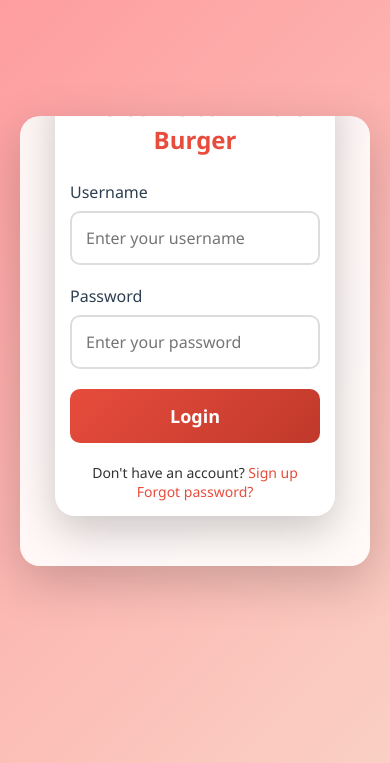
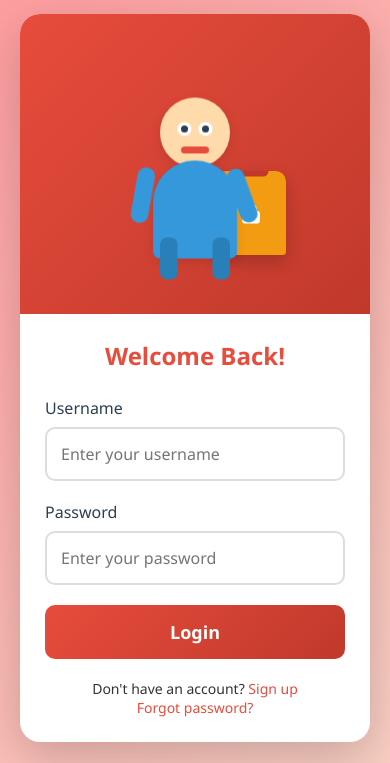
Before and after one commit to awais905/Pizza-and-burger-, a plain HTML site: page login.html in a window 390 px wide. Shown: the part 81-844 px from the top of the page. Drawn offline with Linux system fonts and the light colour scheme.

Commit message:
Update login.html

```diff
--- a/login.html
+++ b/login.html
@@ -28,43 +28,77 @@
             display: flex;
             justify-content: center;
             align-items: center;
-            overflow: hidden;
             color: var(--text);
+            padding: 20px;
         }
 
         .container {
             width: 100%;
-            max-width: 1200px;
-            margin: 0 auto;
-            padding: 20px;
+            max-width: 1000px;
+            display: flex;
+            flex-direction: column;
+            align-items: center;
+        }
+
+        .logo {
+            font-size: 2.5rem;
+            font-weight: bold;
+            margin-bottom: 30px;
+            color: var(--dark);
+            text-align: center;
+        }
+
+        .logo span:first-child {
+            color: var(--primary);
+        }
+
+        .logo span:last-child {
+            color: var(--secondary);
+        }
+
+        .login-card {
+            background: white;
+            border-radius: 20px;
+            overflow: hidden;
+            box-shadow: 0 15px 50px rgba(0, 0, 0, 0.2);
+            width: 100%;
+            max-width: 900px;
+            display: flex;
+            min-height: 500px;
+        }
+
+        .animation-side {
+            flex: 1;
+            background: linear-gradient(135deg, var(--primary), var(--accent));
             display: flex;
             justify-content: center;
             align-items: center;
-            min-height: 100vh;
-        }
-
-        /* Animation Container */
-        .animation-container {
             position: relative;
-            width: 100%;
-            max-width: 800px;
-            height: 600px;
-            background: rgba(255, 255, 255, 0.9);
-            border-radius: 20px;
-            box-shadow: 0 15px 50px rgba(0, 0, 0, 0.2);
             overflow: hidden;
         }
 
-        /* Cartoon Character */
+        .form-side {
+            flex: 1;
+            padding: 40px;
+            display: flex;
+            flex-direction: column;
+            justify-content: center;
+        }
+
+        .cartoon-container {
+            position: relative;
+            width: 300px;
+            height: 300px;
+        }
+
         .cartoon {
             position: absolute;
-            bottom: 150px;
-            left: -200px;
             width: 180px;
             height: 250px;
+            bottom: 0;
+            left: 60px;
             z-index: 10;
-            animation: enter 1.5s forwards ease-in-out;
-            animation-delay: 0.5s;
+            animation: bounce 2s infinite ease-in-out;
         }
 
         .cartoon-body {
@@ -114,6 +148,7 @@
             border-radius: 50%;
             top: 5px;
             left: 5px;
+            animation: blink 4s infinite;
         }
 
         .cartoon-mouth {
@@ -164,69 +199,53 @@
             right: 40px;
         }
 
-        /* Bag */
         .bag {
             position: absolute;
-            width: 120px;
-            height: 140px;
-            background: var(--primary);
-            bottom: 150px;
-            left: 50%;
-            transform: translateX(-50%);
-            border-radius: 20px 20px 10px 10px;
+            width: 100px;
+            height: 120px;
+            background: var(--secondary);
+            bottom: 20px;
+            right: 50px;
+            border-radius: 15px 15px 5px 5px;
             box-shadow: 0 10px 25px rgba(0, 0, 0, 0.2);
             z-index: 5;
             display: flex;
             justify-content: center;
             align-items: center;
             overflow: hidden;
-            animation: bagDrop 1s forwards ease-in-out;
-            animation-delay: 2s;
-            opacity: 0;
+            animation: bagBounce 2s infinite ease-in-out;
         }
 
         .bag-handle {
             position: absolute;
-            width: 60px;
-            height: 20px;
-            background: var(--secondary);
-            border-radius: 20px;
-            top: -10px;
-            left: 30px;
+            width: 50px;
+            height: 15px;
+            background: var(--accent);
+            border-radius: 15px;
+            top: -7px;
+            left: 25px;
         }
 
         .bag-content {
             color: white;
-            font-size: 2rem;
-            animation: bounce 2s infinite ease-in-out;
+            font-size: 1.8rem;
         }
 
-        /* Login Form */
         .login-form {
-            position: absolute;
-            width: 350px;
-            background: white;
-            padding: 30px;
-            border-radius: 20px;
-            box-shadow: 0 15px 40px rgba(0, 0, 0, 0.2);
-            bottom: -400px;
-            left: 50%;
-            transform: translateX(-50%);
-            z-index: 20;
-            animation: formRise 1.5s forwards ease-in-out;
-            animation-delay: 3s;
-            text-align: center;
+            width: 100%;
+            max-width: 350px;
+            margin: 0 auto;
         }
 
         .login-form h2 {
             color: var(--primary);
             margin-bottom: 25px;
             font-size: 28px;
+            text-align: center;
         }
 
         .form-group {
             margin-bottom: 20px;
-            text-align: left;
         }
 
         .form-group label {
@@ -273,6 +292,7 @@
         .form-footer {
             margin-top: 20px;
             font-size: 14px;
+            text-align: center;
         }
 
         .form-footer a {
@@ -282,9 +302,14 @@
         }
 
         /* Animations */
-        @keyframes enter {
-            0% { left: -200px; }
-            100% { left: 50px; }
+        @keyframes bounce {
+            0%, 100% { transform: translateY(0); }
+            50% { transform: translateY(-15px); }
+        }
+
+        @keyframes bagBounce {
+            0%, 100% { transform: translateY(0); }
+            50% { transform: translateY(-10px); }
         }
 
         @keyframes wave {
@@ -292,81 +317,61 @@
             50% { transform: rotate(10deg); }
         }
 
-        @keyframes bagDrop {
-            0% {
-                opacity: 0;
-                bottom: 250px;
-            }
-            30% {
-                opacity: 1;
-            }
-            100% {
-                opacity: 1;
-                bottom: 150px;
-            }
-        }
-
-        @keyframes bounce {
-            0%, 100% { transform: translateY(0); }
-            50% { transform: translateY(-10px); }
-        }
-
-        @keyframes formRise {
-            0% { bottom: -400px; }
-            100% { bottom: 50px; }
+        @keyframes blink {
+            0%, 95%, 98%, 100% { transform: scale(1); }
+            96%, 99% { transform: scale(1, 0.1); }
         }
 
         /* Responsive Design */
         @media (max-width: 768px) {
-            .animation-container {
-                height: 500px;
+            .login-card {
+                flex-direction: column;
+                max-width: 400px;
             }
 
-            .cartoon {
-                transform: scale(0.8);
-                left: -220px;
+            .animation-side {
+                min-height: 300px;
             }
 
-            @keyframes enter {
-                0% { left: -220px; }
-                100% { left: 20px; }
+            .cartoon-container {
+                transform: scale(0.8);
             }
 
-            .login-form {
-                width: 300px;
-                padding: 20px;
+            .bag {
+                right: 20px;
+                bottom: 10px;
             }
         }
 
         @media (max-width: 480px) {
-            .animation-container {
-                height: 450px;
+            .logo {
+                font-size: 2rem;
             }
 
-            .cartoon {
-                transform: scale(0.7);
-                left: -240px;
-            }
-
-            @keyframes enter {
-                0% { left: -240px; }
-                100% { left: 10px; }
-            }
-
-            .login-form {
-                width: 280px;
-                padding: 15px;
+            .form-side {
+                padding: 25px;
             }
 
             .login-form h2 {
                 font-size: 24px;
+            }
+
+            .cartoon-container {
+                transform: scale(0.7);
             }
         }
     </style>
 </head>
 <body>
     <div class="container">
-        <div class="animation-container">
+        <div class="logo">
+            <i class="fas fa-pizza-slice"></i>
+            <span>Pizza</span> & <span>Burger</span>
+        </div>
+
+        <div class="login-card">
+            <div class="animation-side">
+                <div class="cartoon-container">
                     <!-- Cartoon Character -->
                     <div class="cartoon">
                         <div class="cartoon-head">
@@ -392,10 +397,12 @@
                             <i class="fas fa-lock"></i>
                         </div>
                     </div>
+                </div>
+            </div>
 
-            <!-- Login Form -->
+            <div class="form-side">
                 <div class="login-form">
-                <h2>Welcome to Pizza & Burger</h2>
+                    <h2>Welcome Back!</h2>
                     <form id="loginForm">
                         <div class="form-group">
                             <label for="username">Username</label>
@@ -410,6 +417,7 @@
                     <div class="form-footer">
                         <p>Don't have an account? <a href="#">Sign up</a></p>
                         <p><a href="#">Forgot password?</a></p>
+                    </div>
                 </div>
             </div>
         </div>
```
Lines whose indentation alone changed are shown as unchanged.
